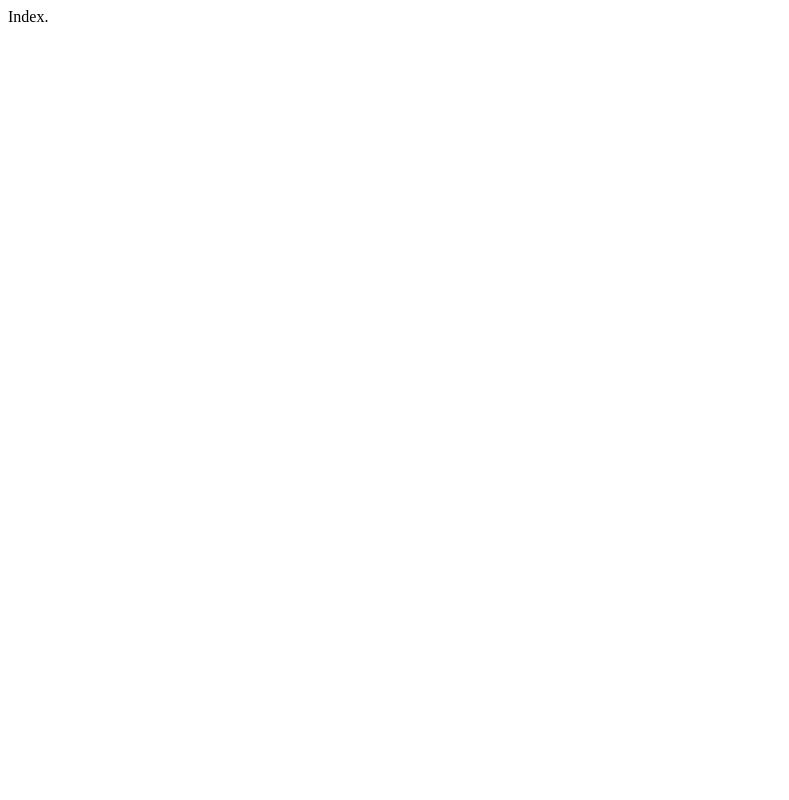
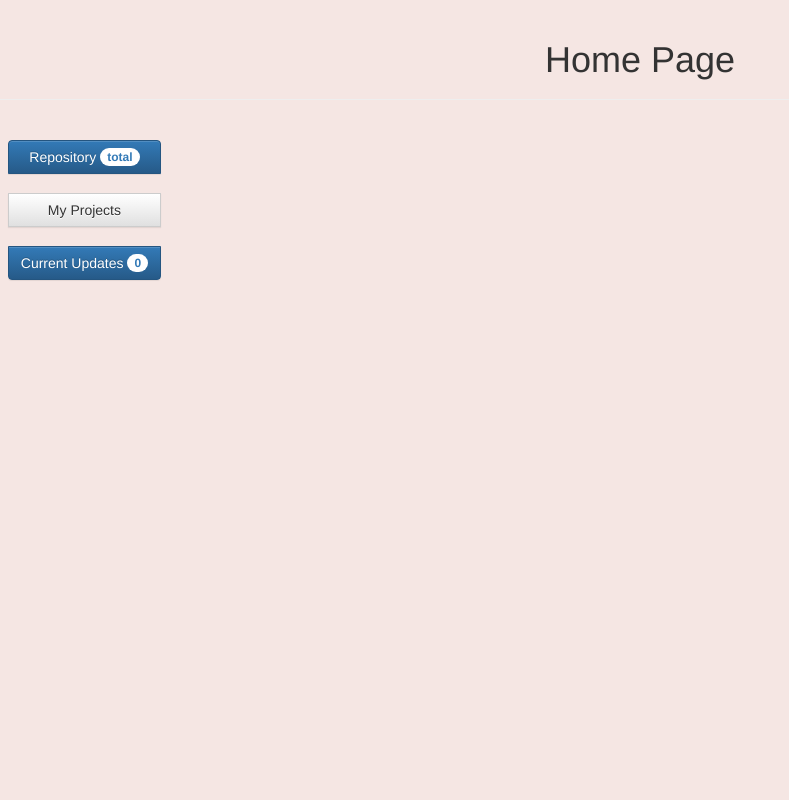
Before and after one commit to aveminus/hackathon, a Django app: page /acmuu/ in a window 1280 px wide. Before the commit the part shown is almost empty. Shown: the whole page, without its empty margins (0-789 px from the left). Run offline with Django 3.2, Linux system fonts and the light colour scheme; data comes from the database, SQL or seed files in the repository; some libraries are stand-ins or nearby versions.

Commit message:
index page

```diff
--- a/acmuu/templates/acmuu/index.html
+++ b/acmuu/templates/acmuu/index.html
@@ -1,10 +1,39 @@
 <!DOCTYPE html>
 <html lang="en">
 <head>
+<!-- Latest compiled and minified CSS -->
+<link rel="stylesheet" href="https://maxcdn.bootstrapcdn.com/bootstrap/3.3.7/css/bootstrap.min.css" integrity="sha384-BVYiiSIFeK1dGmJRAkycuHAHRg32OmUcww7on3RYdg4Va+PmSTsz/K68vbdEjh4u" crossorigin="anonymous">
+
+<!-- Optional theme -->
+<link rel="stylesheet" href="https://maxcdn.bootstrapcdn.com/bootstrap/3.3.7/css/bootstrap-theme.min.css" integrity="sha384-rHyoN1iRsVXV4nD0JutlnGaslCJuC7uwjduW9SVrLvRYooPp2bWYgmgJQIXwl/Sp" crossorigin="anonymous">
+
+<!-- Latest compiled and minified JavaScript -->
+<script src="https://maxcdn.bootstrapcdn.com/bootstrap/3.3.7/js/bootstrap.min.js" integrity="sha384-Tc5IQib027qvyjSMfHjOMaLkfuWVxZxUPnCJA7l2mCWNIpG9mGCD8wGNIcPD7Txa" crossorigin="anonymous"></script>
     <meta charset="UTF-8">
-    <title>Title</title>
+    <title>index</title>
+<div class="page-header">
+  <h1 align="center"> Home Page </h1>
+</div>
+  &nbsp;
+<style>
+body {
+    background-color: #F5E6E3;
+}
+</style>
 </head>
 <body>
+<div class="btn-group-vertical" role="group" aria-label="...">
+  &nbsp;
+   <button class="btn btn-primary" type="button">
+  Repository <span class="badge">total</span>
+</button>
+  &nbsp;
+  <button type="button" class="btn btn-default">My Projects</button>
+  &nbsp;
+   <button class="btn btn-primary" type="button">
+  Current Updates <span class="badge">0</span>
+</button>
+</div>
+</body>
 
-</body>
 </html>
--- a/acmuu/views.py
+++ b/acmuu/views.py
@@ -4,8 +4,9 @@ from .models import Repo
 from django.shortcuts import get_object_or_404
 
 def index(request):
-
-    return HttpResponse("Index.")
+    context = {'projects': Repo.objects.all(),
+               'total':Repo.objects.all().count()}
+    return render(request, 'acmuu/index.html', context)
 
 def detail(request, username, repo):
     repo = get_object_or_404(Repo, path="%s/%s" % (username, repo))
```
